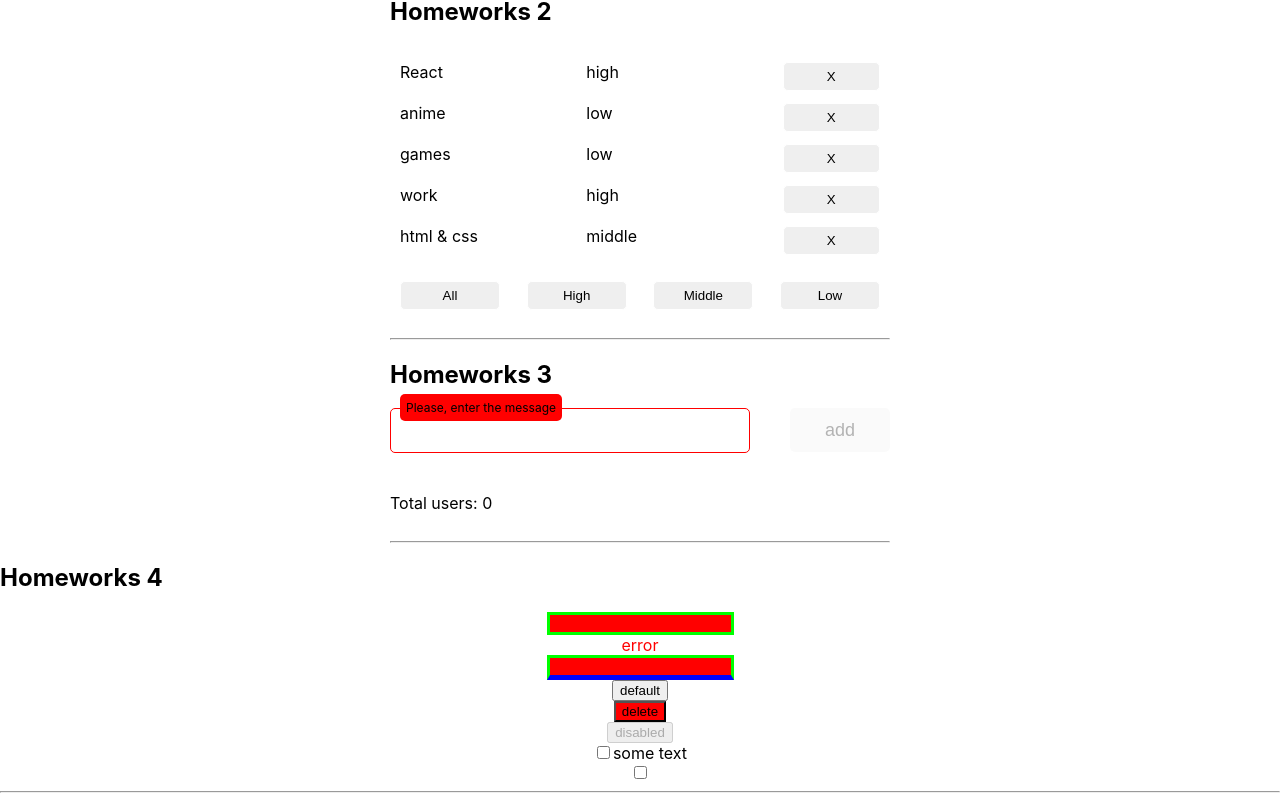
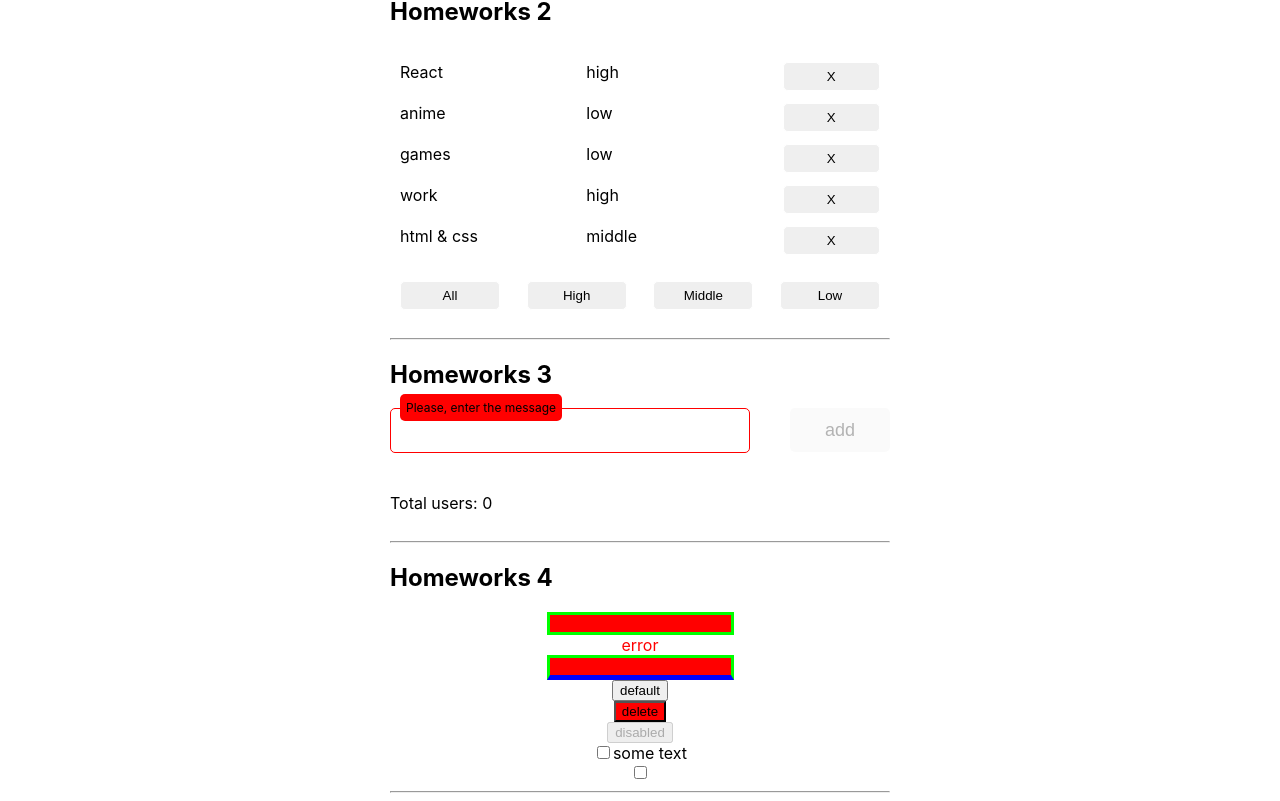
Before and after one commit to aivan3d66/tasksFromIgnat, a React (Create React App) app in the folder my-app/: page / in a window 1280 px wide. Shown: the part 503-1304 px from the top of the page. Built offline with nearby package versions, Linux system fonts and the light colour scheme.

Commit message:
add width and center position

```diff
--- a/my-app/src/p2-homeworks/h4/HW4.module.css
+++ b/my-app/src/p2-homeworks/h4/HW4.module.css
@@ -1,3 +1,8 @@
+.contentWrapper {
+    width: 500px;
+    margin: 0 auto;
+}
+
 .blue {
     border-bottom: 5px solid blue;
 }
```
